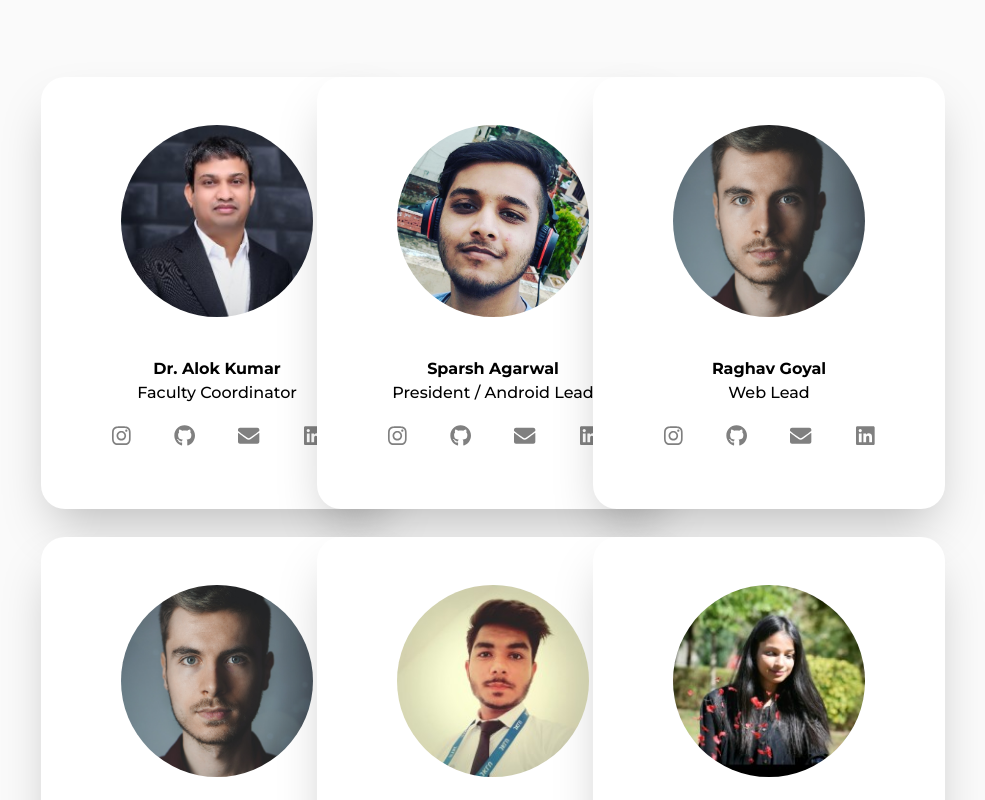
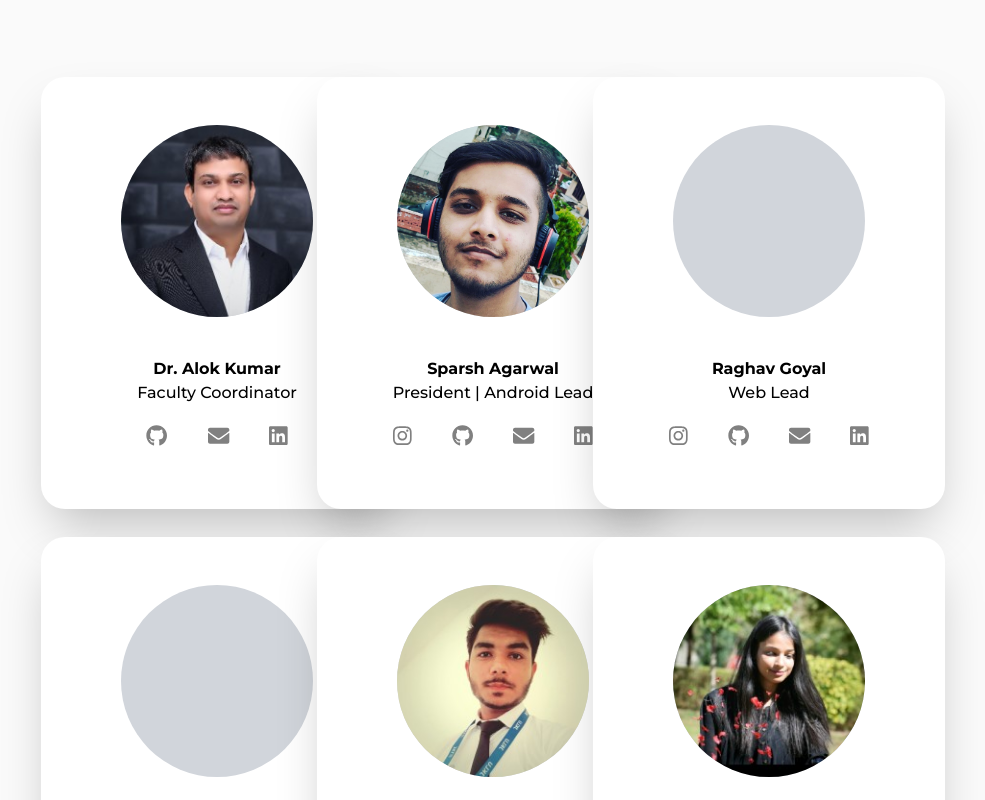
Before and after one commit to akathecoder/coding-club-website-old, a Next.js app: page / in a window 1280 px wide. Shown: the part 3160-3960 px from the top of the page, without its empty margins (147-1132 px from the left). Built offline with nearby package versions, Linux system fonts and the light colour scheme.

Commit message:
Fixed Member Card null value issue Updated Member Data

```diff
--- a/assets/data/members.json
+++ b/assets/data/members.json
@@ -10,7 +10,7 @@
   },
   {
     "name": "Sparsh Agarwal",
-    "title": "President / Android Lead",
+    "title": "President | Android Lead",
     "image": "/assets/images/members/sparsh.jpg",
     "instagram": "https://www.instagram.com/akathecoder/",
     "github": "https://github.com/akathecoder",
@@ -20,7 +20,7 @@
   {
     "name": "Raghav Goyal",
     "title": "Web Lead",
-    "image": "/assets/images/members/mem.jpg",
+    "image": "",
     "instagram": "https://www.instagram.com/_r.g_12301/",
     "github": "https://github.com/rg12301",
     "email": "raghavgoyal@jklu.edu.in",
@@ -29,7 +29,7 @@
   {
     "name": "Saumya Patel",
     "title": "AI/ML Lead",
-    "image": "/assets/images/members/mem.jpg",
+    "image": "",
     "instagram": "https://www.instagram.com/somi__178/",
     "github": "https://github.com/saumyapatel17",
     "email": "saumyapatel@jklu.edu.in",
@@ -49,7 +49,7 @@
     "title": "Social Handler",
     "image": "/assets/images/members/priya.jpeg",
     "instagram": "https://www.instagram.com/_priya281/",
-    "github": "https://github.com/akathecoder",
+    "github": "",
     "email": "priyakaushik@jklu.edu.in",
     "linkedin": "https://www.linkedin.com/in/priya-kaushik-1a04501a2/"
   }
--- a/components/membersList/MemberBadge.js
+++ b/components/membersList/MemberBadge.js
@@ -39,13 +39,15 @@ export default function MemberBadge({
   return (
     <div className="bg-white rounded-3xl shadow-2xl py-2 px-12">
       <div className="mb-24 h-80 w-64 rounded-xl pt-10">
-        <div className="mx-auto h-48 w-48 rounded-full justify-self-center overflow-hidden">
+        <div className="mx-auto h-48 w-48 rounded-full justify-self-center bg-gray-300 overflow-hidden">
+          {image && (
             <Image
               src={image}
               width="256"
               height="256"
               objectFit="cover"
             />
+          )}
         </div>
         <div className="flex flex-col mt-5">
           <h2 className="mx-auto font-bold mt-5 align-middle justify-center">
@@ -56,15 +58,20 @@ export default function MemberBadge({
             {title}
           </h3>
         </div>
-        <div className="mx-auto mt-5 grid grid-cols-4 align-middle justify-items-center">
+        <div className="mx-auto mt-5 flex justify-center gap-10  align-middle">
+          {instagram && (
             <Icon
               icon="instagram"
               link={instagram}
             />
+          )}
+          {github && (
             <Icon
               icon="github"
               link={github}
             />
+          )}
+          {email && (
             <Link
               href={"mailto:" + email}
             >
@@ -76,10 +83,13 @@ export default function MemberBadge({
                 />
               </div>
             </Link>
+          )}
+          {linkedin && (
             <Icon
               icon="linkedin"
               link={linkedin}
             />
+          )}
         </div>
       </div>
     </div>
```
Lines whose indentation alone changed are shown as unchanged.
